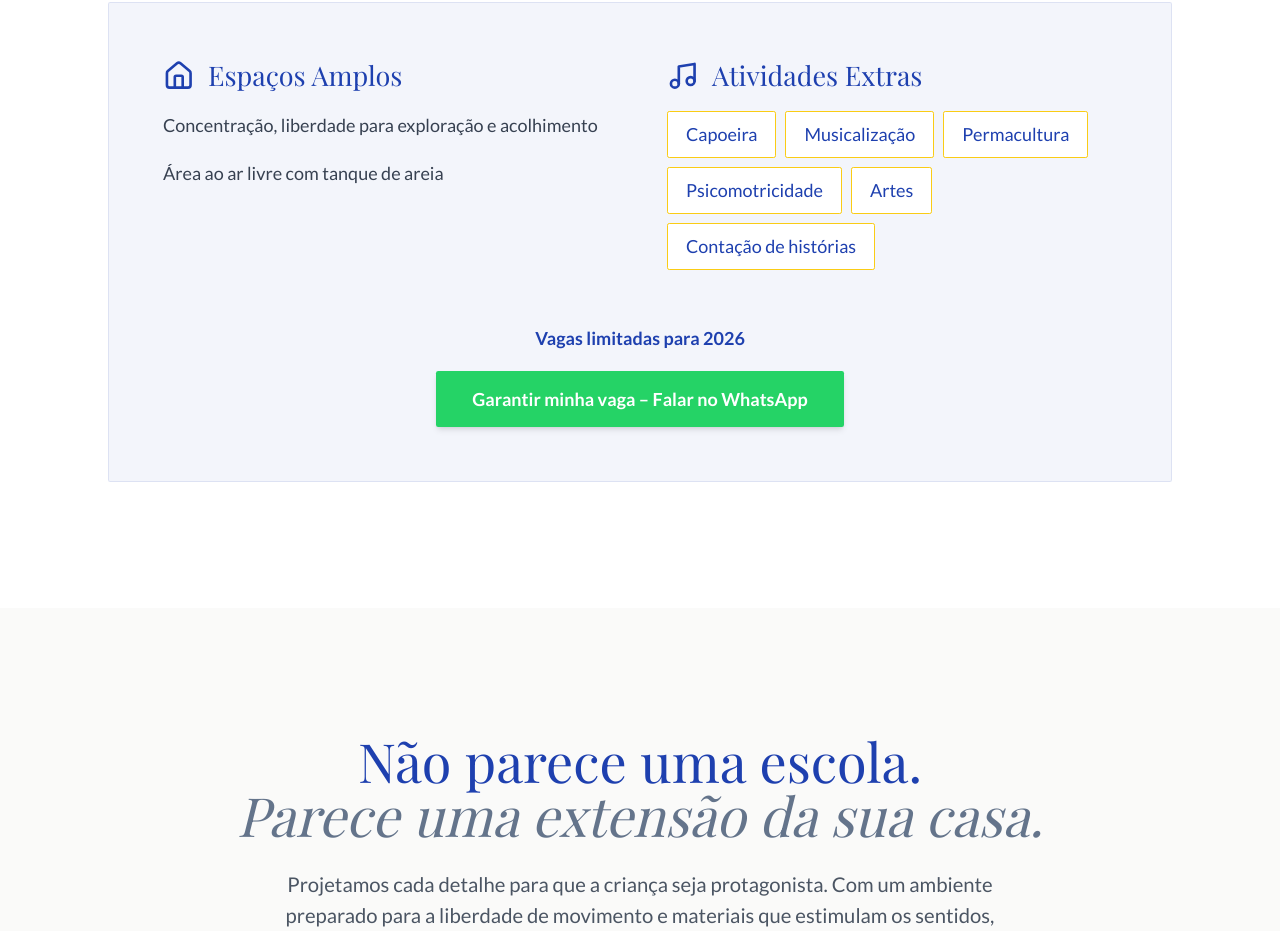
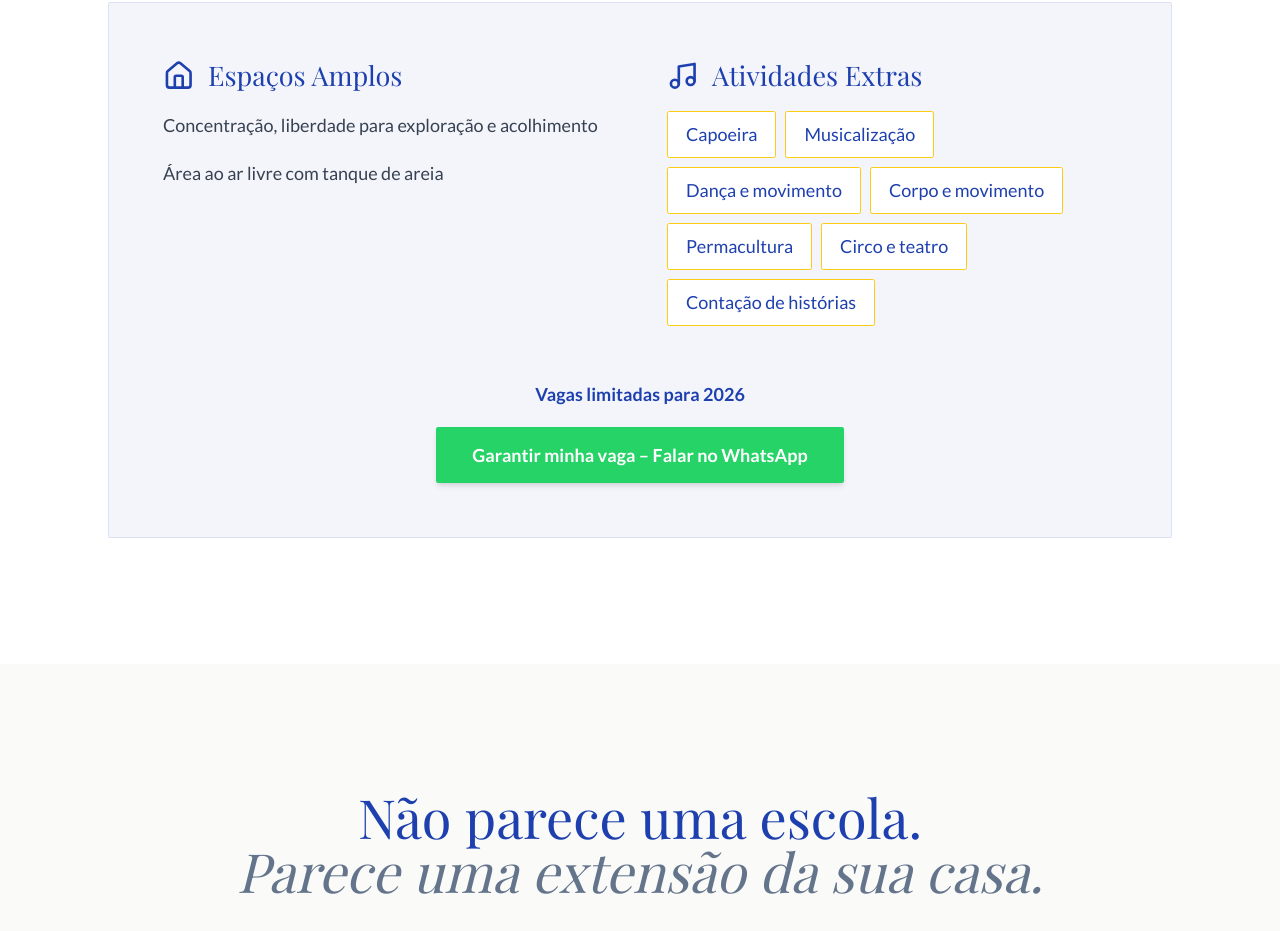
Before and after one commit to cberbel/Escola-montessoriana-site, a React (Vite) app in the folder escola-montessoriana-de-laranjeiras-main/: page / in a window 1280 px wide. Shown: the part 4272-5203 px from the top of the page. Built offline with nearby package versions, Linux system fonts and the light colour scheme.

Commit message:
Atualiza lista de atividades extras conforme agenda semanal 2026
Co-Authored-By: Claude Fable 5 <noreply@anthropic.com>

```diff
--- a/escola-montessoriana-de-laranjeiras-main/components/Benefits.tsx
+++ b/escola-montessoriana-de-laranjeiras-main/components/Benefits.tsx
@@ -50,9 +50,10 @@ export const Benefits: React.FC = () => {
   const activities = [
     "Capoeira",
     "Musicalização",
+    "Dança e movimento",
+    "Corpo e movimento",
     "Permacultura",
-    "Psicomotricidade",
-    "Artes",
+    "Circo e teatro",
     "Contação de histórias"
   ];
 
```
Also changed, not shown: 1 other file (tests, documents, lock files or other folders).
